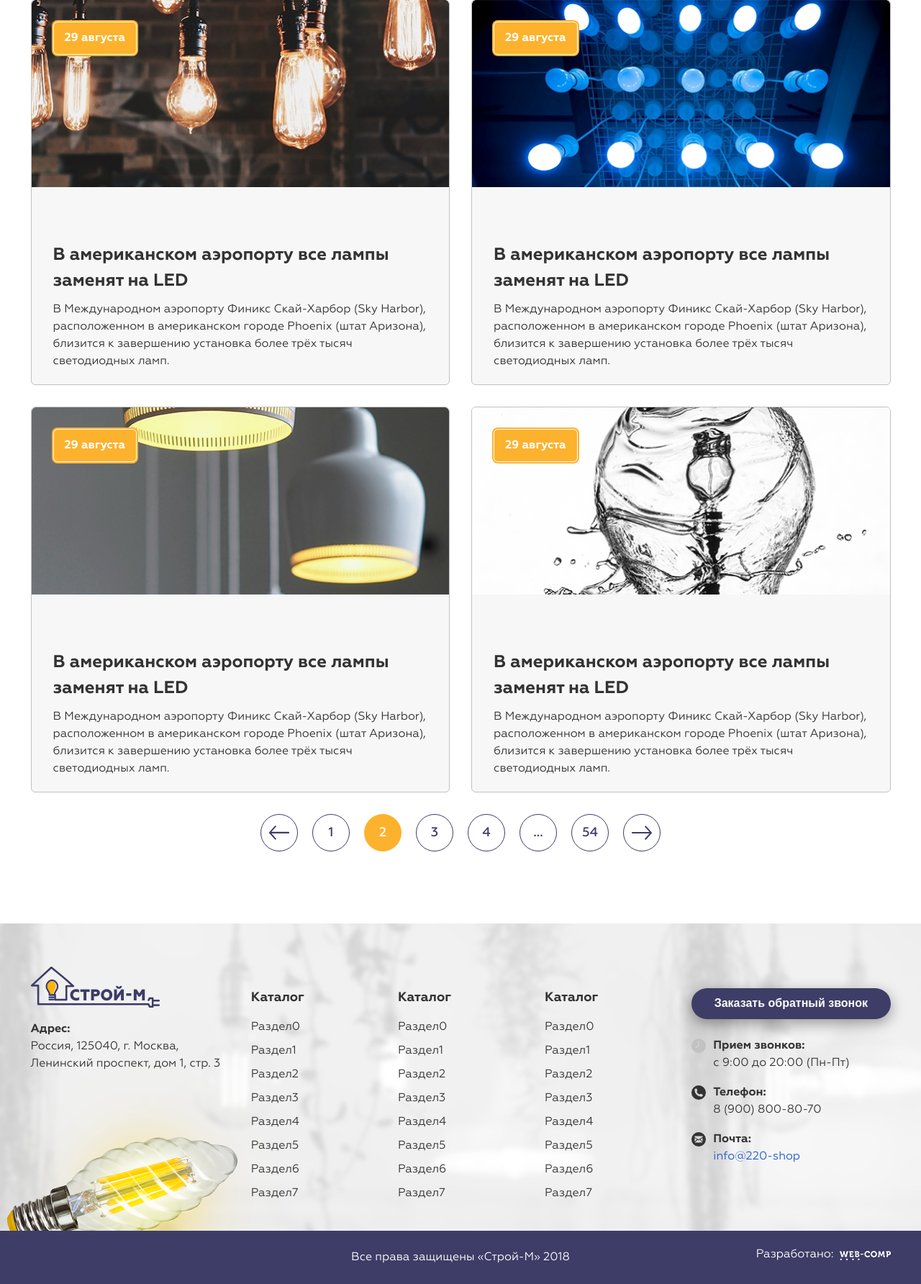
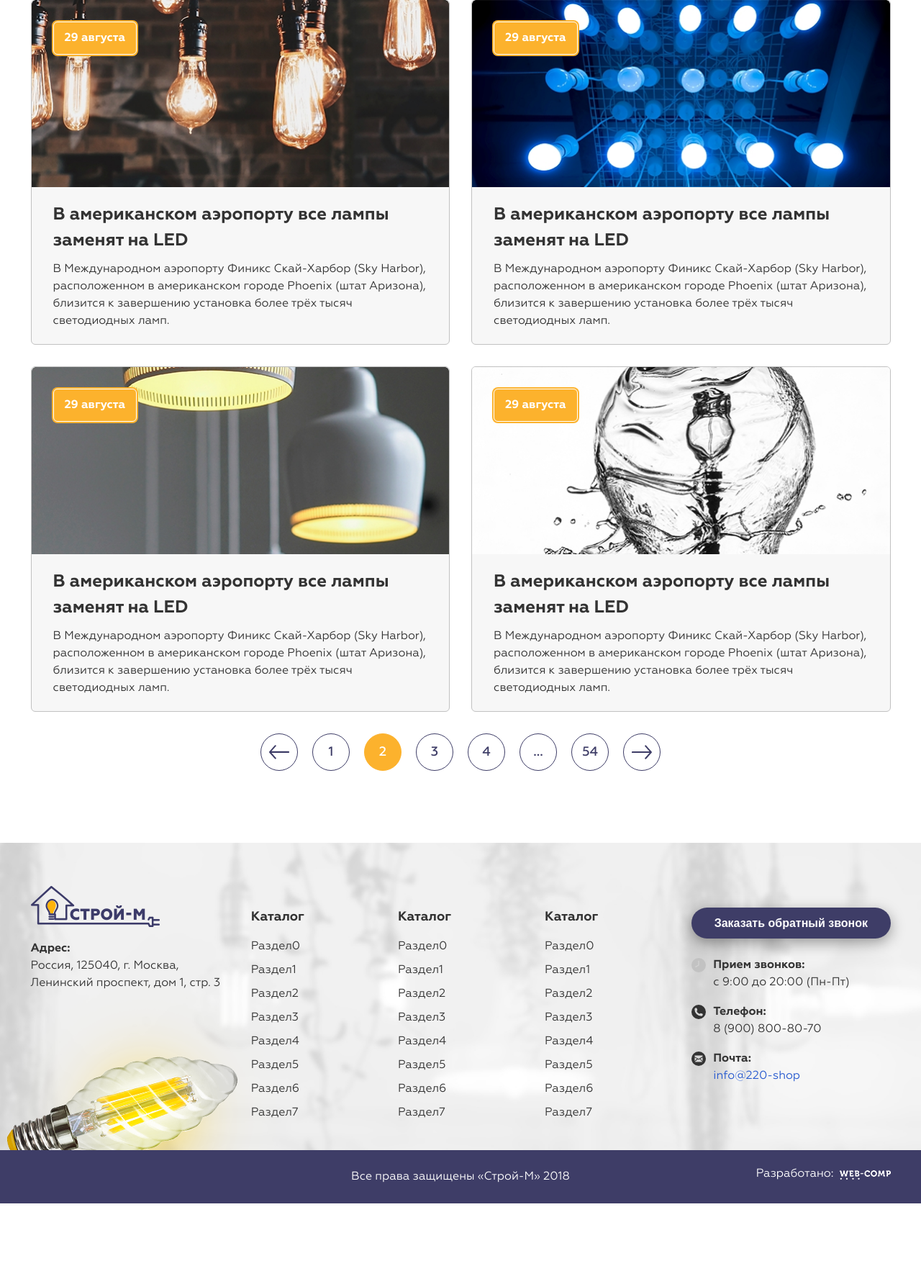
Before and after one commit to Ozimnadius/stroym, a PHP site: page /events in a window 1280 px wide. Shown: the part 1319-3103 px from the top of the page at 72% size. After the commit the page ends 2991 px from the top, so only its background shows below. Run offline with PHP 8.4, Linux system fonts and the light colour scheme.

Commit message:
adaptive 768,320 Events

```diff
--- a/css/sections/_events.scss
+++ b/css/sections/_events.scss
@@ -19,6 +19,7 @@
 
     &_2 {
       @include size(12);
+      @include size-md(24);
 
       .events__item-desc {
         padding-right: 30px;
@@ -26,14 +27,38 @@
     }
 
     &-img {
-      height: 316px;
+      max-height: 316px;
       overflow: hidden;
       position: relative;
+      @include md-block {
+        max-height: 261px;
+      };
+      @include xs-block {
+        max-height: 146px;
+      };
 
       &:hover {
         .events__button {
           opacity: 1;
         }
+      }
+    }
+
+    &-pic {
+      width: 100%;
+      display: block;
+
+      &_first {
+        @include md-block {
+          display: none;
+        };
+      }
+
+      &_md {
+        display: none;
+        @include md-block {
+          display: block;
+        };
       }
     }
 
@@ -48,17 +73,30 @@
       padding: 10px 15px;
       border: 1px solid $bg;
       box-shadow: 0px 0px 0px 2px $yellow;
+      @include xs-block {
+        top: 10px;
+        left: 10px;
+      };
     }
 
     &-desc {
       padding: 20px 30px;
       padding-right: 25%;
+      @include md-block {
+        padding-right: 30px;
+      };
+      @include xs-block {
+        padding: 10px 15px;
+      };
     }
 
     &-title {
       font-size: 24px;
       font-weight: 700;
       margin-bottom: 10px;
+      @include xs-block {
+        font-size: 18px;
+      };
     }
   }
 
--- a/pages/events/index.php
+++ b/pages/events/index.php
@@ -29,7 +29,10 @@
                                class="events__item-img">
                                 <img src="images/content/events/events1.jpg"
                                      title="В американском аэропорту все лампы заменят на LED"
-                                     alt="В американском аэропорту все лампы заменят на LED" class="events__item-pic">
+                                     alt="В американском аэропорту все лампы заменят на LED" class="events__item-pic events__item-pic_first">
+                                <img src="images/content/events/events1-md.jpg"
+                                     title="В американском аэропорту все лампы заменят на LED"
+                                     alt="В американском аэропорту все лампы заменят на LED" class="events__item-pic events__item-pic_md">
                                 <button class="events__button">
                                     <span class="events__button-text">
                                         Подробнее
```
Also changed, not shown: css/main.css, images/content/events/events1-md.jpg (added), 1 other file.
